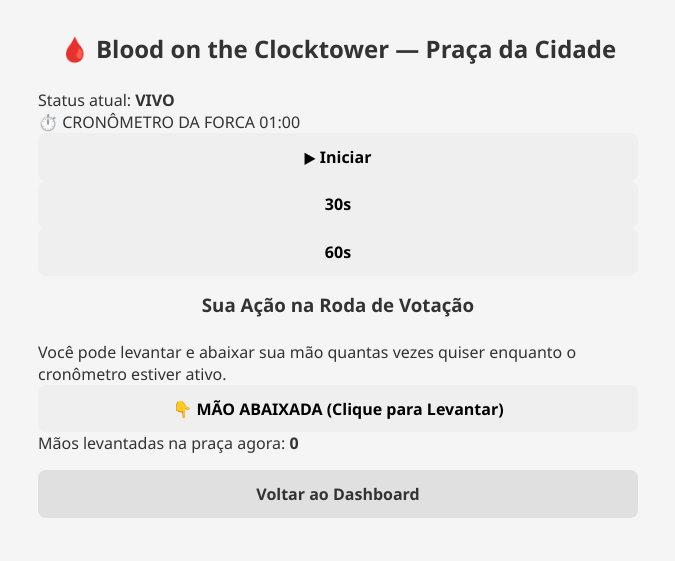
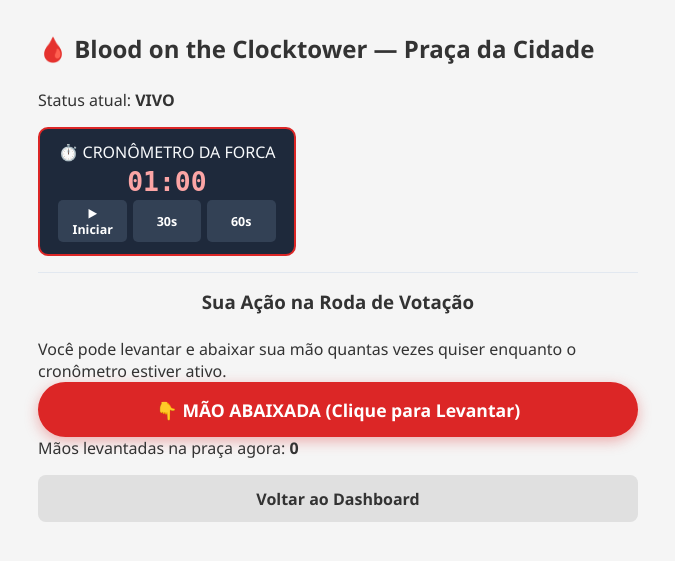
Before and after one commit to GiizAzul/MC656, a FastAPI app: template src/templates/botc.html in a window 1280 px wide. Shown: the top 561 px of the page, without its empty margins (302-977 px from the left). Run offline with FastAPI, Linux system fonts and the light colour scheme; the template is opened without the code that fills it, so the values that code supplies are empty.

Commit message:
style: Adiciona estilizações gerais

```diff
--- a/src/static/style.css
+++ b/src/static/style.css
@@ -211,3 +211,115 @@
     background-color: #d4edda;
     border-color: #c3e6cb;
 }
+
+/* === Drag and Drop Austrália === */
+.dnd-card {
+    display: flex;
+    justify-content: space-between;
+    align-items: center;
+    padding: 0.85rem 1.1rem;
+    margin-bottom: 0.65rem;
+    background: #ffffff;
+    border: 2px solid #e2e8f0;
+    border-radius: 10px;
+    cursor: grab;
+    transition: transform 0.15s ease, border-color 0.15s ease, background-color 0.15s ease;
+}
+.dnd-card.dragging {
+    opacity: 0.6;
+    border-color: #047857;
+    background-color: #ecfdf5;
+    transform: scale(1.01);
+}
+.dnd-info, .dnd-actions {
+    display: flex;
+    align-items: center;
+    gap: 0.65rem;
+}
+.rank-badge {
+    background: #047857;
+    color: #ffffff;
+    font-weight: 700;
+    width: 34px;
+    height: 34px;
+    border-radius: 50%;
+    display: inline-flex;
+    align-items: center;
+    justify-content: center;
+}
+.btn-move {
+    background: #f1f5f9;
+    border: 1px solid #cbd5e1;
+    border-radius: 6px;
+    padding: 0.3rem 0.55rem;
+    cursor: pointer;
+    font-weight: 700;
+}
+.drag-handle {
+    font-size: 1.2rem;
+    color: #64748b;
+    padding-left: 0.35rem;
+}
+
+/* === BotC Cronômetro e Botão de Mão === */
+.botc-top-bar {
+    display: flex;
+    justify-content: space-between;
+    align-items: center;
+    flex-wrap: wrap;
+    gap: 1rem;
+    border-bottom: 1px solid #e2e8f0;
+    padding-bottom: 1rem;
+}
+.botc-timer-widget {
+    background: #1e293b;
+    color: #f8fafc;
+    padding: 0.75rem 1.15rem;
+    border-radius: 10px;
+    border: 2px solid #dc2626;
+    text-align: center;
+}
+.timer-digits {
+    display: block;
+    font-family: monospace;
+    font-size: 1.65rem;
+    font-weight: 800;
+    color: #fca5a5;
+    margin: 0.2rem 0;
+}
+.timer-btns {
+    display: flex;
+    gap: 0.35rem;
+    justify-content: center;
+}
+.btn-small {
+    background: #334155;
+    color: #ffffff;
+    border: none;
+    border-radius: 5px;
+    padding: 0.25rem 0.55rem;
+    cursor: pointer;
+    font-size: 0.78rem;
+}
+.btn-hand {
+    font-size: 1.1rem;
+    font-weight: 700;
+    padding: 0.95rem 1.8rem;
+    border-radius: 999px;
+    border: none;
+    cursor: pointer;
+    color: #ffffff;
+    transition: all 0.2s ease;
+}
+.hand-lowered {
+    background-color: #dc2626;
+    box-shadow: 0 4px 14px rgba(220, 38, 38, 0.35);
+}
+.hand-raised {
+    background-color: #16a34a;
+    box-shadow: 0 4px 16px rgba(22, 163, 74, 0.45);
+}
+.scope-box {
+    border-top: 2px dashed #cbd5e1;
+    padding-top: 1.25rem;
+}
```
